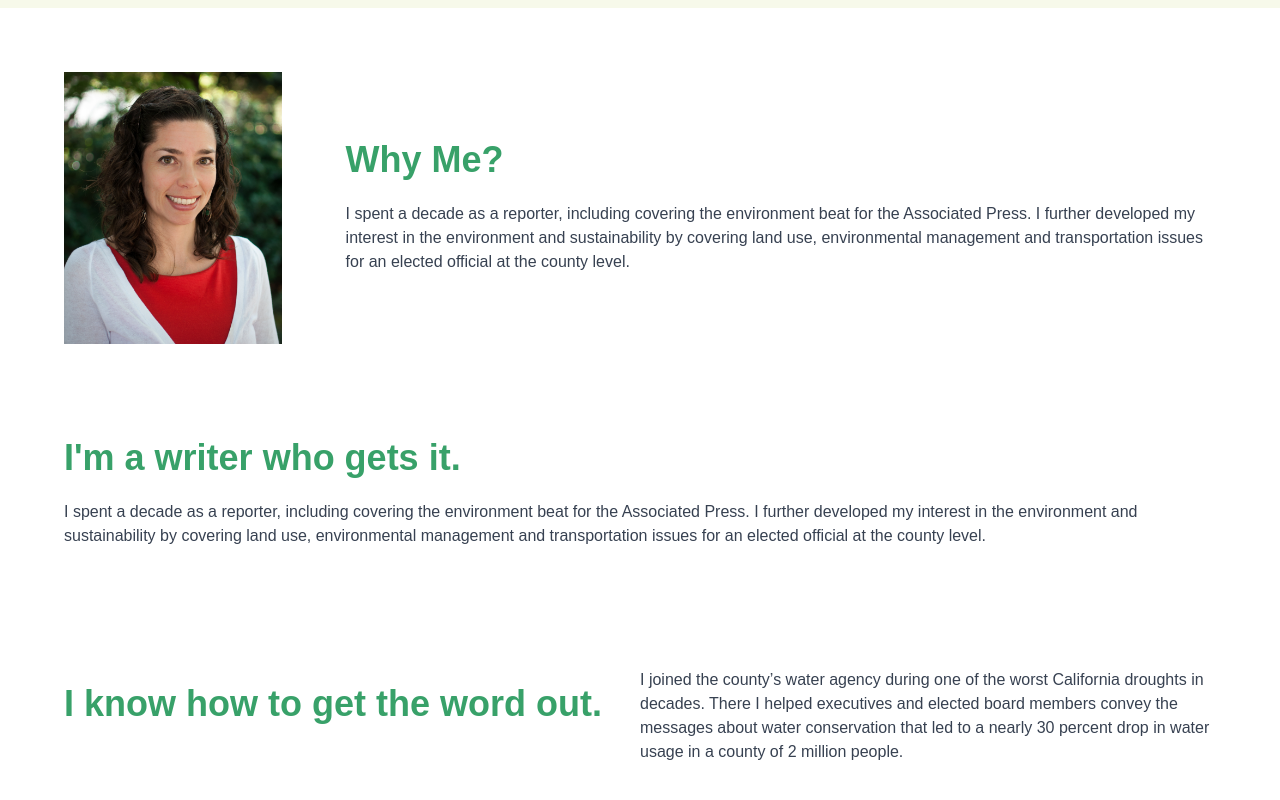
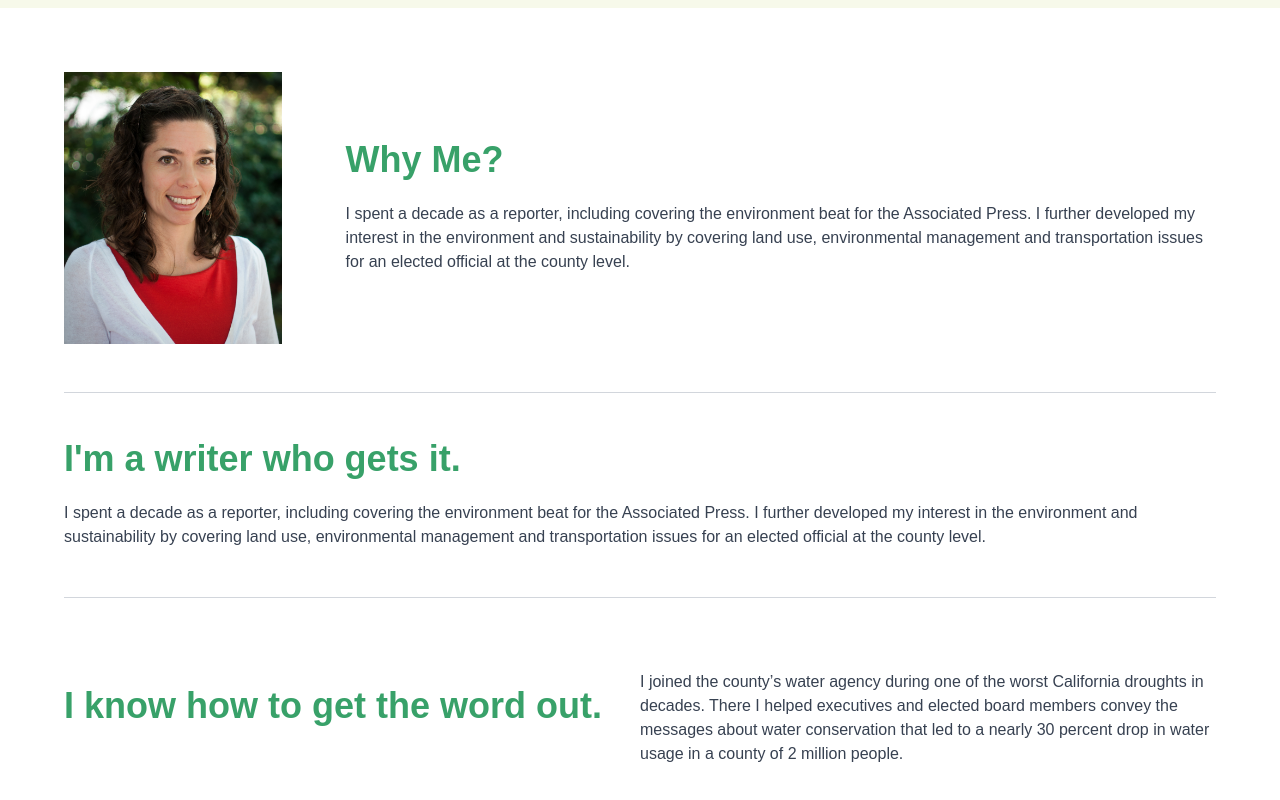
Before and after one commit to dtjv/colleen, a website: page src/index.html in a window 1280 px wide. Shown: the part 1312-2112 px from the top of the page. Drawn offline with Linux system fonts and the light colour scheme; a web font is replaced by a local one.

Commit message:
Refactor: divider

```diff
--- a/src/index.html
+++ b/src/index.html
@@ -170,7 +170,7 @@
               </div>
             </div>
           </div>
-          <div class="divider"><div></div></div>
+          <div class="divider"></div>
           <div class="why-content">
             <div class="why-block">
               <h3>I'm a writer who gets it.</h3>
@@ -183,7 +183,7 @@
               </p>
             </div>
           </div>
-          <div class="divider"><div></div></div>
+          <div class="divider"></div>
           <div class="why-content">
             <div class="why-content--flex">
               <div class="why-block md-w-50 md-pr-8">
--- a/src/scss/app.scss
+++ b/src/scss/app.scss
@@ -4,6 +4,7 @@
 
 @import "components/base";
 @import "components/utils";
+@import "components/divider";
 @import "components/shell";
 @import "components/nav";
 @import "components/hero";
--- /dev/null
+++ b/src/scss/components/_divider.scss
@@ -0,0 +1,5 @@
+.divider {
+  width: 100%;
+  height: $px;
+  background-color: $bg-dark;
+}
```
Also changed, not shown: src/css/app.css, 1 other file.
